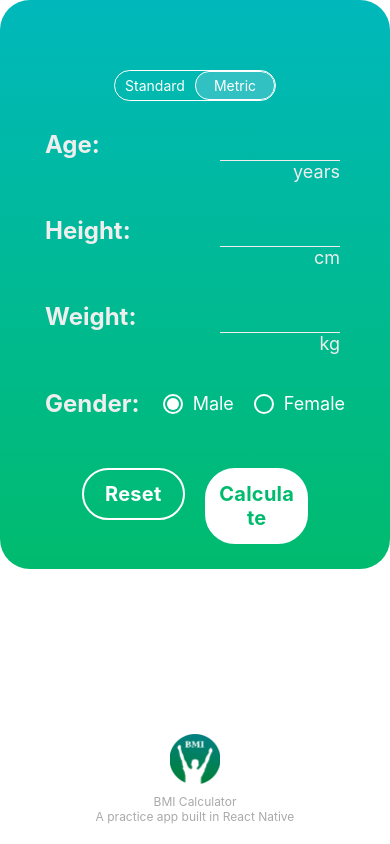
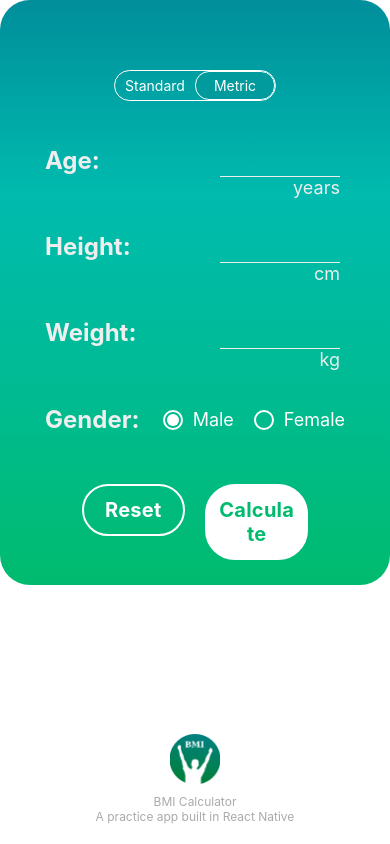
Before and after one commit to mr-shan/practice-react-native-bmi-calculator, a React Native app: screen / in a window 390 px wide. Built offline with nearby package versions, Linux system fonts and the light colour scheme.

Commit message:
Added result screen and BMI calculations

```diff
--- a/App.tsx
+++ b/App.tsx
@@ -1,22 +1,47 @@
 import { StatusBar } from 'expo-status-bar';
-import { StyleSheet, View } from 'react-native';
+import { StyleSheet, View, Alert } from 'react-native';
 
 import { useState } from 'react';
 
 import BMICalculator from './screens/BMICalculator';
+import BMIResult from './screens/BMIResult';
+
+import { calculateBMI } from './helper';
 
 export default function App() {
-  const [appState, setAppState] = useState(0)
+  const [appState, setAppState] = useState(0);
+  const [bmi, setBmi] = useState<null | number>(null)
+
+  const onCalculateBMI = (
+    age: number,
+    height: number,
+    weight: number,
+    gender: string
+  ) => {
+    try {
+      const bmiVal = calculateBMI(weight, height, age, gender);
+      setBmi(bmiVal)
+      console.log(bmiVal)
+      setAppState(1)
+    } catch (error) {
+      Alert.alert(
+        'Failed to calculate BMI',
+        error?.message || 'Please enter all the details valid.'
+      );
+    }
+  };
+
   return (
     <View style={styles.flexOne}>
-      <BMICalculator />
-      <StatusBar style="dark" />
+      {appState === 0 && <BMICalculator onCalculateBMI={onCalculateBMI} />}
+      {appState === 1 && bmi !== null && <BMIResult bmi={bmi} />}
+      <StatusBar style='dark' />
     </View>
   );
 }
 
 const styles = StyleSheet.create({
   flexOne: {
-    flex: 1
-  }
+    flex: 1,
+  },
 });
--- /dev/null
+++ b/components/Calculator/ActionButtons.tsx
@@ -0,0 +1,33 @@
+import { StyleSheet, View } from 'react-native';
+
+import Button from '../Button';
+
+interface IProps {
+  onCalculate: () => void;
+  onReset: () => void;
+}
+
+const ActionButtons = (props: IProps) => {
+  return (
+    <View style={styles.buttons}>
+      <View style={{ flex: 1 }}>
+        <Button size='large' title='Reset' variant='outlined' onPress={props.onReset}/>
+      </View>
+      <View style={{ flex: 1 }}>
+        <Button size='large' title='Calculate' onPress={props.onCalculate}/>
+      </View>
+    </View>
+  );
+};
+
+export default ActionButtons;
+
+const styles = StyleSheet.create({
+  buttons: {
+    flexDirection: 'row',
+    gap: 20,
+    marginTop: 10,
+    padding: 10,
+    paddingHorizontal: 25,
+  },
+});
--- a/components/ContentSwitcher.tsx
+++ b/components/ContentSwitcher.tsx
@@ -10,7 +10,7 @@ const ContentSwitcher = (props: IProps) => {
   return (
     <View style={styles.container}>
       {props.options.map((option: string) => (
-        <Pressable style={styles.button} onPress={() => props.onChange(option)}>
+        <Pressable key={option} style={styles.button} onPress={() => props.onChange(option)}>
           <Text
             style={[
               styles.btnText,
@@ -49,7 +49,7 @@ const styles = StyleSheet.create({
     borderWidth: 1,
   },
   btnTextSelected: {
-    backgroundColor: '#31c1c3',
+    backgroundColor: '#029b9d',
     borderColor: 'white',
     borderRadius: 14,
     overflow: 'hidden'
--- /dev/null
+++ b/components/Footer.tsx
@@ -0,0 +1,20 @@
+import { View, Text, Image } from 'react-native';
+
+const Footer = () => {
+  return (
+    <View style={{ paddingBottom: 20, alignItems: 'center' }}>
+      <Image
+        style={{ height: 50, width: 50 }}
+        source={require('./../assets/logo.png')}
+      />
+      <Text style={{ color: '#aaa', fontSize: 12, marginTop: 10 }}>
+        BMI Calculator
+      </Text>
+      <Text style={{ color: '#aaa', fontSize: 12 }}>
+        A practice app built in React Native
+      </Text>
+    </View>
+  );
+};
+
+export default Footer
--- a/components/Input.tsx
+++ b/components/Input.tsx
@@ -2,6 +2,7 @@ import { StyleSheet, TextInput, View, Text } from 'react-native';
 
 interface IProps {
   label: string;
+  value: string;
   unit: string;
   onChange: (text: string) => void;
 }
@@ -12,6 +13,7 @@ const Input = (props: IProps) => {
       <Text style={styles.inputLabel}>{props.label}: </Text>
       <View>
         <TextInput
+          value={props.value?.toString()}
           keyboardType='numeric'
           autoCapitalize='none'
           autoComplete='off'
--- a/components/RadioGroup.tsx
+++ b/components/RadioGroup.tsx
@@ -6,12 +6,13 @@ import RadioButton from './RadioButton';
 
 interface IProps {
   label: string;
+  value: string;
   options: string[];
   onChange: (text: string) => void;
 }
 
 const RadioGroup = (props: IProps) => {
-  const [selected, setSelected] = useState(props.options[0]);
+  const [selected, setSelected] = useState(props.value);
 
   const radioPressHandler = (option: string) => {
     setSelected(option);
--- /dev/null
+++ b/helper/index.ts
@@ -0,0 +1,24 @@
+export const calculateBMI = (
+  weightInKg: number,
+  heightInMeters: number,
+  age: number,
+  gender: string
+) => {
+  if (weightInKg <= 0 || heightInMeters <= 0 || age <= 0) {
+    throw new Error('Weight, height, and age must be positive numbers');
+  }
+
+  let bmi: number;
+  if (gender === 'Male' && age >= 18) {
+    bmi = weightInKg / (heightInMeters * heightInMeters);
+  } else if (gender === 'Female' && age >= 18) {
+    bmi = weightInKg / (heightInMeters * heightInMeters);
+  } else if (age < 18) {
+    // For individuals under 18, use age-specific BMI calculation
+    bmi = weightInKg / (heightInMeters * heightInMeters);
+  } else {
+    throw new Error('Invalid age or gender');
+  }
+
+  return parseFloat(bmi.toFixed(2));
+};
--- a/screens/BMICalculator.tsx
+++ b/screens/BMICalculator.tsx
@@ -1,65 +1,119 @@
-import { StyleSheet, View, Text, Image } from 'react-native';
+import { StyleSheet, View, Alert } from 'react-native';
 import { LinearGradient } from 'expo-linear-gradient';
 import { useState } from 'react';
 
-import Button from '../components/Button';
 import Input from '../components/Input';
 import RadioGroup from '../components/RadioGroup';
 import ContentSwitcher from '../components/ContentSwitcher';
+import ActionButtons from '../components/Calculator/ActionButtons';
+import Footer from '../components/Footer';
 
-const BMICalculator = () => {
+interface IProps {
+  onCalculateBMI: (
+    age: number,
+    height: number,
+    weight: number,
+    gender: string
+  ) => void;
+}
+
+const BMICalculator = (props: IProps) => {
   const [unitSet, setUnitSet] = useState('Metric');
+  const [age, setAge] = useState<string>('');
+  const [height, setHeight] = useState<string>('');
+  const [weight, setWeight] = useState<string>('');
+  const [gender, setGender] = useState('Male');
+
+  const parseNumberAndSetProperty = (
+    numStr: string,
+    setterFunction: Function
+  ) => {
+    numStr = numStr.trim();
+    setterFunction(numStr);
+  };
+
   const ageChangeHandler = (age: string) => {
-    console.log(age);
+    parseNumberAndSetProperty(age, setAge);
   };
-  const genderChangeHandler = (option: string) => {
-    console.log(option);
+  const heightChangeHandler = (height: string) => {
+    parseNumberAndSetProperty(height, setHeight);
+  };
+  const weightChangeHandler = (weight: string) => {
+    parseNumberAndSetProperty(weight, setWeight);
+  };
+  const genderChangeHandler = (gender: string) => {
+    setGender(gender);
   };
   const unitsChangeHandler = (unitType: string) => {
-    setUnitSet(unitType)
+    setUnitSet(unitType);
   };
-  const genderOptions = ['Male', 'Female'];
+  const resetHandler = () => {
+    setAge('');
+    setHeight('');
+    setWeight('');
+    setGender('Male');
+    setUnitSet('Metric');
+  };
+  const calculateHandler = () => {
+    const parsedAge = parseFloat(age);
+    const parsedHeight = parseFloat(height);
+    const parsedWeight = parseFloat(weight);
+    let errorMessage = ''
+    if (!(age && height && weight)) {
+      errorMessage = 'Please enter all the details.';
+    }
+    if (isNaN(parsedAge)) {
+      errorMessage = 'The age you entered is not valid.';
+    }
+    if (isNaN(parsedHeight)) {
+      errorMessage = 'The height you entered is not valid.';
+    }
+    if (isNaN(parsedWeight)) {
+      errorMessage = 'The weight you entered is not valid.';
+    }
+    if (errorMessage) {
+      Alert.alert('Invalid Inputs', errorMessage)
+      return;
+    }
+    props.onCalculateBMI(parsedAge, parsedHeight / 100, parsedWeight, gender);
+  };
   return (
     <View style={styles.container}>
-      <LinearGradient style={styles.gradient} colors={['#00b8bb', '#00bb6e']}>
-        <View style={styles.switcher}>
-          <ContentSwitcher
-            selected={unitSet}
-            onChange={unitsChangeHandler}
-            options={['Standard', 'Metric']}
+      <LinearGradient style={styles.gradient} colors={['#008e9b', '#00bbae', '#00bb92', '#00bb6e']}>
+        <ContentSwitcher
+          selected={unitSet}
+          onChange={unitsChangeHandler}
+          options={['Standard', 'Metric']}
+        />
+        <View style={styles.inputs}>
+          <Input
+            value={age}
+            label='Age'
+            unit='years'
+            onChange={ageChangeHandler}
           />
-        </View>
-        <View style={styles.inputs}>
-          <Input label='Age' unit='years' onChange={ageChangeHandler} />
-          <Input label='Height' unit='cm' onChange={ageChangeHandler} />
-          <Input label='Weight' unit='kg' onChange={ageChangeHandler} />
+          <Input
+            value={height}
+            label='Height'
+            unit='cm'
+            onChange={heightChangeHandler}
+          />
+          <Input
+            value={weight}
+            label='Weight'
+            unit='kg'
+            onChange={weightChangeHandler}
+          />
           <RadioGroup
+            value={gender}
             label='Gender'
-            options={genderOptions}
+            options={['Male', 'Female']}
             onChange={genderChangeHandler}
           />
         </View>
-        <View style={styles.buttons}>
-          <View style={{ flex: 1 }}>
-            <Button size='large' title='Reset' variant='outlined' />
-          </View>
-          <View style={{ flex: 1 }}>
-            <Button size='large' title='Calculate' />
-          </View>
-        </View>
+        <ActionButtons onCalculate={calculateHandler} onReset={resetHandler} />
       </LinearGradient>
-      <View style={{ paddingBottom: 20, alignItems: 'center' }}>
-        <Image
-          style={{ height: 50, width: 50 }}
-          source={require('./../assets/logo.png')}
-        />
-        <Text style={{ color: '#aaa', fontSize: 12, marginTop: 10 }}>
-          BMI Calculator
-        </Text>
-        <Text style={{ color: '#aaa', fontSize: 12 }}>
-          A practice app built in React Native
-        </Text>
-      </View>
+      <Footer />
     </View>
   );
 };
@@ -82,16 +136,9 @@ const styles = StyleSheet.create({
     paddingBottom: 15,
     paddingHorizontal: 10,
   },
-  switcher: {},
   inputs: {
+    marginTop: 16,
     width: 320,
-  },
-  buttons: {
-    flexDirection: 'row',
-    gap: 20,
-    marginTop: 10,
-    padding: 10,
-    paddingHorizontal: 25,
   },
   textInputWrapper: {
     flexDirection: 'row',
--- a/screens/BMIResult.tsx
+++ b/screens/BMIResult.tsx
@@ -0,0 +1,83 @@
+import { StyleSheet, View, Text } from 'react-native';
+import { LinearGradient } from 'expo-linear-gradient';
+
+import Footer from '../components/Footer';
+
+interface IProps {
+  bmi: number;
+}
+
+const BMIResult = (props: IProps) => {
+  return (
+    <View style={styles.container}>
+      <LinearGradient
+        style={styles.gradient}
+        colors={['#008e9b', '#00bbae', '#00bb92', '#00bb6e']}
+      >
+        <View style={styles.header}>
+          <Text style={styles.headerInfo}>Your body mass index is:</Text>
+          <Text style={styles.headerTitle}>{props.bmi}</Text>
+          <View style={styles.category}>
+            <Text style={styles.categoryText}>Overweight</Text>
+          </View>
+        </View>
+      </LinearGradient>
+      <Footer />
+    </View>
+  );
+};
+
+export default BMIResult;
+
+const styles = StyleSheet.create({
+  container: {
+    elevation: 5,
+    shadowColor: 'black',
+    shadowOffset: { width: 0, height: 2 },
+    shadowOpacity: 0.5,
+    shadowRadius: 10,
+    justifyContent: 'space-between',
+    flex: 1,
+  },
+  gradient: {
+    // backgroundColor: '#00bb6e',
+    borderRadius: 30,
+    paddingTop: 90,
+    alignItems: 'center',
+    paddingBottom: 25,
+    paddingHorizontal: 10,
+  },
+  header: {
+    width: 250,
+    gap: 20
+  },
+  headerInfo: {
+    color: '#eee',
+    fontSize: 18,
+    textAlign: 'center',
+  },
+  headerTitle: {
+    color: 'white',
+    fontSize: 64,
+    fontWeight: 'bold',
+    textAlign: 'center',
+  },
+  category: {
+    borderRadius: 10,
+    elevation: 5,
+    shadowColor: 'black',
+    shadowOffset: { width: 0, height: 0 },
+    shadowOpacity: 0.3,
+    shadowRadius: 10,
+  },
+  categoryText: {
+    borderRadius: 25,
+    overflow: 'hidden',
+    paddingVertical: 14,
+    textAlign: 'center',
+    fontWeight: 'bold',
+    fontSize: 20,
+    backgroundColor: '#ffc800',
+    color: '#666',
+  }
+});
```
Also changed, not shown: components/bmi/InputMetric.tsx (deleted), components/bmi/InputStandard.tsx (deleted), 1 other file (tests, documents, lock files or other folders).
